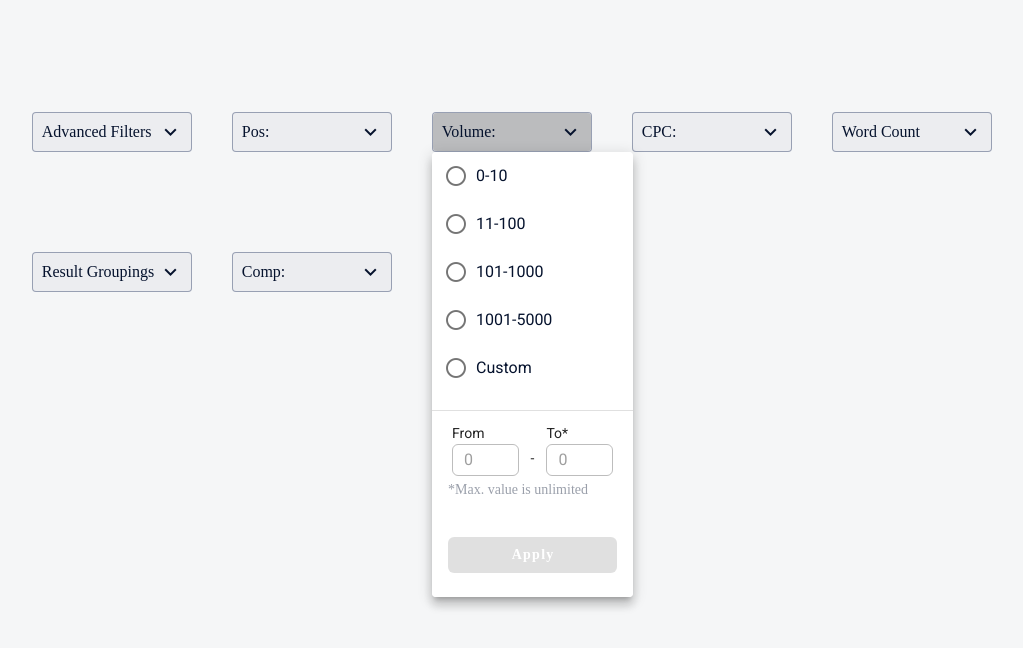
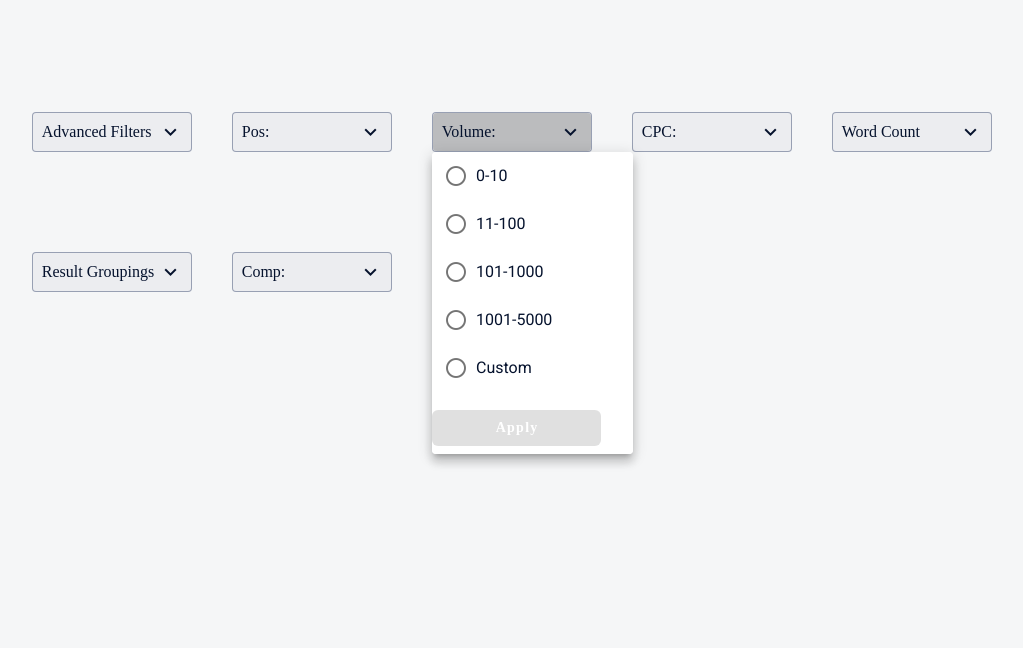
Before and after one commit to MrNedNick/vue-cpanel-filters, a Vue app: page / in a window 1280 px wide. Both pictures are taken after a click on the button "Volume:". Shown: the top 648 px of the page, without its empty margins (68-1091 px from the left). Built offline with nearby package versions, Linux system fonts and the light colour scheme.

Commit message:
Add logic for apply btn component

```diff
--- a/src/components/Filters/VolumeFilter.vue
+++ b/src/components/Filters/VolumeFilter.vue
@@ -27,9 +27,9 @@
         <!-- <radio-select
         ></radio-select> -->
         <!-- <custom-section
-
+          @isDisabled="isDisabled"
         /> -->
-        <v-divider />
+        <!-- <v-divider />
         <div class="custom-section ml-2 mr-2">
           <v-container>
             <div class="flex">
@@ -55,10 +55,13 @@
             </div>
           </v-container>
         </div>
-        <div class="section-label">*Max. value is unlimited</div>
-        <div class="bottom">
+        <div class="section-label">*Max. value is unlimited</div> -->
+        <!-- <div class="bottom">
           <v-btn class="apply-btn" :disabled="isDisabled()"> Apply </v-btn>
-        </div>
+        </div> -->
+        <apply-btn
+          :title="volumeTitle"
+        ></apply-btn>
       </v-list>
     </v-menu>
   </div>
@@ -67,10 +70,12 @@
 <script>
 import RadioSelect from "../Shared/RadioSelect.vue";
 import CustomSection from "../Shared/CustomSection.vue";
+import ApplyBtn from '../Shared/ApplyBtn.vue';
 export default {
   components: {
     RadioSelect,
     CustomSection,
+    ApplyBtn,
   },
   data() {
     return {
--- a/src/components/Shared/ApplyBtn.vue
+++ b/src/components/Shared/ApplyBtn.vue
@@ -1,10 +1,22 @@
 <template>
-  <v-btn class="apply-btn"> Apply </v-btn>
+  <v-btn
+    :disabled="isDisabled()"
+    class="apply-btn"
+  >
+    Apply
+  </v-btn>
 </template>
 
 <script>
 export default {
-
+  props: [
+    'title'
+  ],
+  methods: {
+    isDisabled() {
+      return this.title !== "custom";
+    },
+  },
 }
 </script>
 
--- a/src/components/Shared/CustomSection.vue
+++ b/src/components/Shared/CustomSection.vue
@@ -7,7 +7,7 @@
           <div>From</div>
           <v-text-field
             outlined
-            :disabled="isDisabled()"
+            :disabled="$emit('isDisabled')"
             v-model="range.to"
             placeholder="0"
           />
@@ -19,7 +19,7 @@
           <div>To*</div>
           <v-text-field
             outlined
-            :disabled="isDisabled()"
+            :disabled="$emit('isDisabled')"
             v-model="range.to"
             placeholder="0"
           />
@@ -28,7 +28,7 @@
     </div>
     <div class="section-label">*Max. value is unlimited</div>
     <div class="bottom">
-      <v-btn class="apply-btn" :disabled="isDisabled()"> Apply </v-btn>
+      <v-btn class="apply-btn" :disabled="$emit('isDisabled')"> Apply </v-btn>
     </div>
   </div>
 </template>
@@ -36,11 +36,11 @@
 <script>
 export default {
   props: [],
-  methods: {
-    isDisabled() {
-      return this.title !== "custom";
-    },
-  },
+  // methods: {
+  //   isDisabled() {
+  //     return this.title !== "custom";
+  //   },
+  // },
 };
 </script>
 
```
